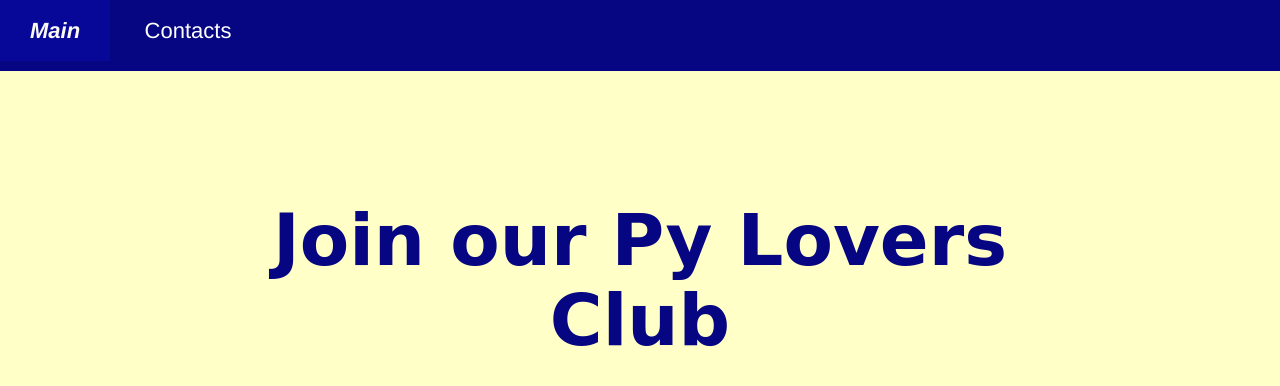
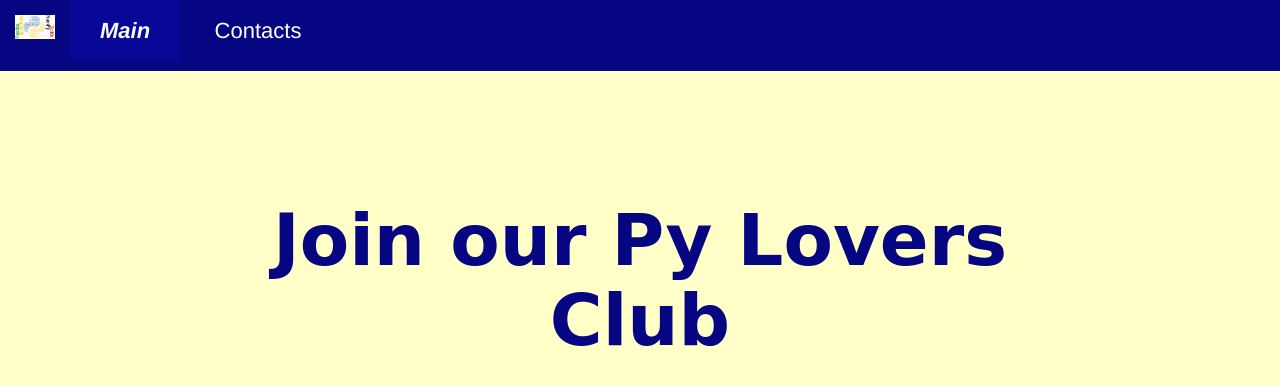
Before and after one commit to snb4crazy/PyBursa, a Python web app: template templates/index.html in a window 1280 px wide. Shown: the top 386 px of the page. Run offline with Jinja, Linux system fonts and the light colour scheme; the template is opened without the code that fills it, so the values that code supplies are empty.

Commit message:
Initial:Html: Add Logo

```diff
--- a/static/css/style.css
+++ b/static/css/style.css
@@ -123,3 +123,7 @@ div.info{
 .profile-info .table{
 	margin-top: 30px;
 }
+
+.panel-body{
+	background-color: #ffffc7;
+}
--- a/templates/contact.html
+++ b/templates/contact.html
@@ -11,6 +11,9 @@
 </head>
 <body>
   <nav>
+    <a class="navbar-brand" href="index.html">
+        <img alt="Brand" src="../static/images/logo.jpg"  width="40px">
+    </a>
     <ul class="list-unstyled">
       <li class="menu-item">
         <a href="index.html">Main</a>
--- a/templates/index.html
+++ b/templates/index.html
@@ -11,6 +11,9 @@
 </head>
 <body>
 <nav>
+    <a class="navbar-brand" href="index.html">
+        <img alt="Brand" src="../static/images/logo.jpg"  width="40px">
+    </a>
   <ul>
     <li class="menu-item active">
       <a href="index.html">Main</a>
```
